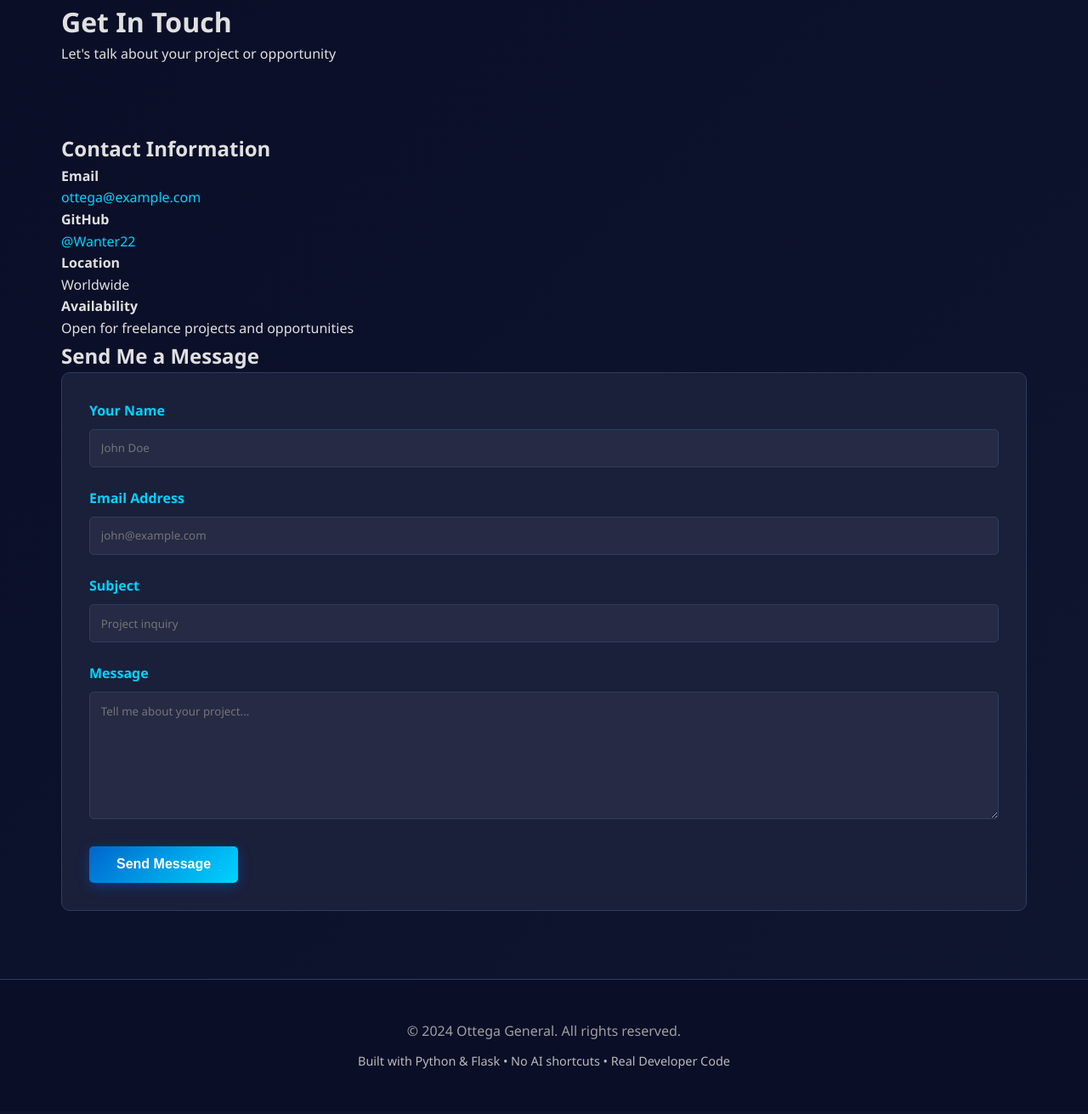
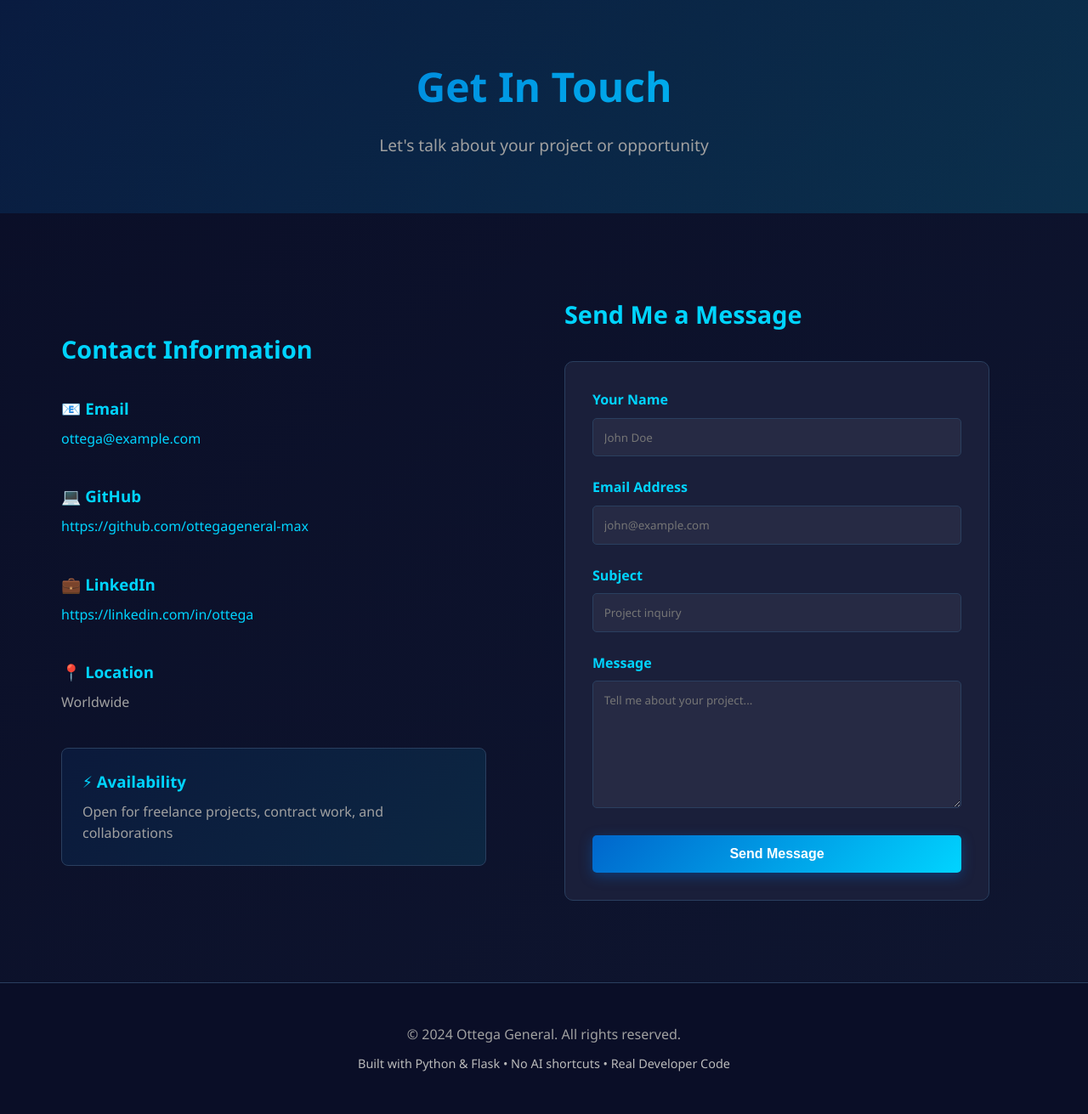
Before and after one commit to ottegageneral-max/Portfolio-, a Flask app: page /contact in a window 1280 px wide. Shown: the part 59-1370 px from the top of the page at 85% size. Before the commit the page ends 1317 px from the top, so only its background shows below. Run offline with Flask 3, Linux system fonts and the light colour scheme.

Commit message:
feat: Redesign contact page with improved form and contact information layout

```diff
--- a/templates/contact.html
+++ b/templates/contact.html
@@ -1,65 +1,92 @@
 {% extends "base.html" %}
 
 {% block title %}Contact - {{ portfolio.name }}{% endblock %}
+{% block meta_description %}Get in touch with {{ portfolio.name }}. Let's discuss your project or opportunity.{% endblock %}
 
 {% block content %}
-<div class="page-header">
+<!-- Page Header -->
+<section style="background: linear-gradient(135deg, rgba(0, 102, 204, 0.15) 0%, rgba(0, 212, 255, 0.15) 100%); padding: 4rem 2rem; text-align: center; margin-bottom: 3rem;">
     <div class="container">
-        <h1>Get In Touch</h1>
-        <p>Let's talk about your project or opportunity</p>
+        <h1 style="font-size: 3rem; margin-bottom: 1rem; background: linear-gradient(135deg, var(--primary-color), var(--secondary-color)); -webkit-background-clip: text; -webkit-text-fill-color: transparent;">Get In Touch</h1>
+        <p style="font-size: 1.2rem; color: var(--text-muted);">Let's talk about your project or opportunity</p>
     </div>
-</div>
+</section>
 
-<section class="contact-section">
+<!-- Contact Section -->
+<section style="padding: 3rem 2rem; margin-bottom: 3rem;">
     <div class="container">
-        <div class="contact-content">
-            <div class="contact-info">
-                <h2>Contact Information</h2>
-                <div class="info-item">
-                    <h4>Email</h4>
-                    <p><a href="mailto:{{ portfolio.email }}">{{ portfolio.email }}</a></p>
+        <div class="about-container">
+            <!-- Contact Information -->
+            <div style="max-width: 500px;">
+                <h2 style="font-size: 1.8rem; color: var(--secondary-color); margin-bottom: 2rem;">Contact Information</h2>
+
+                <div style="margin-bottom: 2.5rem;">
+                    <h3 style="color: var(--secondary-color); margin-bottom: 0.5rem; font-weight: 600;">📧 Email</h3>
+                    <p style="color: var(--text-muted);">
+                        <a href="mailto:{{ portfolio.email }}" style="color: var(--secondary-color); font-weight: 500;">{{ portfolio.email }}</a>
+                    </p>
                 </div>
-                <div class="info-item">
-                    <h4>GitHub</h4>
-                    <p><a href="{{ portfolio.github }}" target="_blank">@Wanter22</a></p>
+
+                <div style="margin-bottom: 2.5rem;">
+                    <h3 style="color: var(--secondary-color); margin-bottom: 0.5rem; font-weight: 600;">💻 GitHub</h3>
+                    <p style="color: var(--text-muted);">
+                        <a href="{{ portfolio.github }}" target="_blank" rel="noopener noreferrer" style="color: var(--secondary-color); font-weight: 500;">{{ portfolio.github }}</a>
+                    </p>
                 </div>
-                <div class="info-item">
-                    <h4>Location</h4>
-                    <p>{{ portfolio.location }}</p>
+
+                {% if portfolio.linkedin %}
+                <div style="margin-bottom: 2.5rem;">
+                    <h3 style="color: var(--secondary-color); margin-bottom: 0.5rem; font-weight: 600;">💼 LinkedIn</h3>
+                    <p style="color: var(--text-muted);">
+                        <a href="{{ portfolio.linkedin }}" target="_blank" rel="noopener noreferrer" style="color: var(--secondary-color); font-weight: 500;">{{ portfolio.linkedin }}</a>
+                    </p>
                 </div>
-                <div class="info-item">
-                    <h4>Availability</h4>
-                    <p>Open for freelance projects and opportunities</p>
+                {% endif %}
+
+                <div style="margin-bottom: 2.5rem;">
+                    <h3 style="color: var(--secondary-color); margin-bottom: 0.5rem; font-weight: 600;">📍 Location</h3>
+                    <p style="color: var(--text-muted);">{{ portfolio.location }}</p>
+                </div>
+
+                <div style="background: linear-gradient(135deg, rgba(0, 102, 204, 0.1) 0%, rgba(0, 212, 255, 0.1) 100%); padding: 1.5rem; border-radius: 8px; border: 1px solid var(--border-color);">
+                    <h3 style="color: var(--secondary-color); margin-bottom: 0.5rem; font-weight: 600;">⚡ Availability</h3>
+                    <p style="color: var(--text-muted);">Open for freelance projects, contract work, and collaborations</p>
                 </div>
             </div>
 
-            <div class="contact-form-wrapper">
-                <h2>Send Me a Message</h2>
+            <!-- Contact Form -->
+            <div style="max-width: 500px;">
+                <h2 style="font-size: 1.8rem; color: var(--secondary-color); margin-bottom: 2rem;">Send Me a Message</h2>
                 <form id="contactForm" class="contact-form">
                     <div class="form-group">
                         <label for="name">Your Name</label>
                         <input type="text" id="name" name="name" required placeholder="John Doe">
                     </div>
+
                     <div class="form-group">
                         <label for="email">Email Address</label>
                         <input type="email" id="email" name="email" required placeholder="john@example.com">
                     </div>
+
                     <div class="form-group">
                         <label for="subject">Subject</label>
                         <input type="text" id="subject" name="subject" required placeholder="Project inquiry">
                     </div>
+
                     <div class="form-group">
                         <label for="message">Message</label>
-                        <textarea id="message" name="message" rows="5" required placeholder="Tell me about your project..."></textarea>
+                        <textarea id="message" name="message" rows="6" required placeholder="Tell me about your project..."></textarea>
                     </div>
-                    <button type="submit" class="btn btn-primary">Send Message</button>
-                    <div id="formMessage" style="margin-top: 15px; display: none; padding: 10px; border-radius: 4px;"></div>
+
+                    <button type="submit" class="btn btn-primary" style="width: 100%;">Send Message</button>
+                    <div id="formMessage" class="form-message" style="margin-top: 1rem;"></div>
                 </form>
             </div>
         </div>
     </div>
 </section>
 
+<!-- Script for form handling -->
 <script>
 document.getElementById('contactForm').addEventListener('submit', async function(e) {
     e.preventDefault();
@@ -84,23 +111,18 @@ document.getElementById('contactForm').addEventListener('submit', async function
         const messageDiv = document.getElementById('formMessage');
 
         if (result.success) {
-            messageDiv.textContent = 'Message sent successfully! I will get back to you soon.';
-            messageDiv.style.backgroundColor = '#d4edda';
-            messageDiv.style.color = '#155724';
-            messageDiv.style.border = '1px solid #c3e6cb';
+            messageDiv.classList.add('success');
+            messageDiv.textContent = '✓ Message sent successfully! I will get back to you soon.';
             document.getElementById('contactForm').reset();
         } else {
-            messageDiv.textContent = 'Something went wrong. Please try again.';
-            messageDiv.style.backgroundColor = '#f8d7da';
-            messageDiv.style.color = '#721c24';
-            messageDiv.style.border = '1px solid #f5c6cb';
+            messageDiv.classList.add('error');
+            messageDiv.textContent = '✗ Something went wrong. Please try again.';
         }
-        messageDiv.style.display = 'block';
     } catch (error) {
         console.error('Error:', error);
         const messageDiv = document.getElementById('formMessage');
-        messageDiv.textContent = 'Error sending message. Please try again.';
-        messageDiv.style.display = 'block';
+        messageDiv.classList.add('error');
+        messageDiv.textContent = '✗ Error sending message. Please try again.';
     }
 });
 </script>
```
